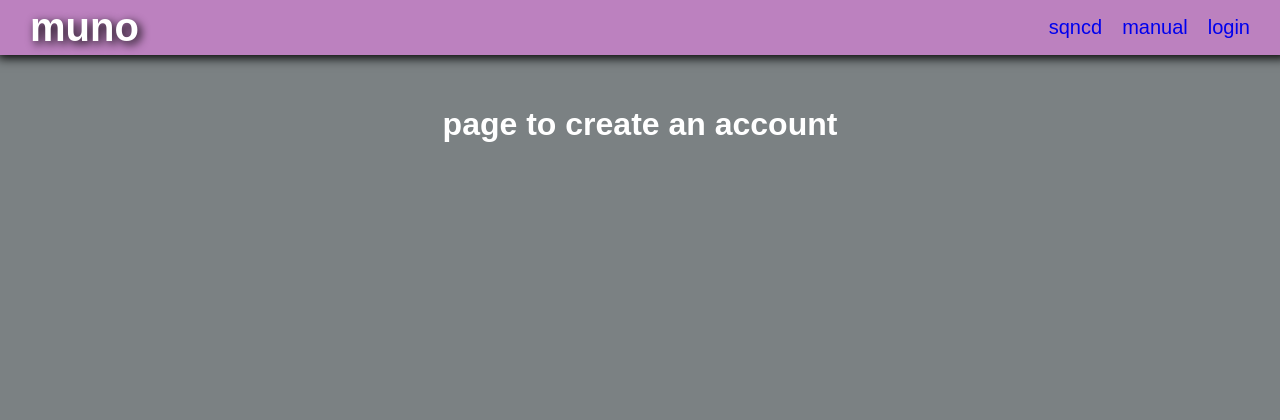
After one commit to muno17/sqncd, a Flask app: template templates/register.html in a window 1280 px wide. The commit adds this page. Shown: the top 420 px of the page. Run offline with Flask 2, Linux system fonts and the light colour scheme; the template is opened without the code that fills it, so the values that code supplies are empty.

Commit message:
add login, register, and passwordReset pages

```diff
--- a/app.py
+++ b/app.py
@@ -21,7 +21,9 @@ def manual():
 def account():
     return render_template('account.html')
 
-
+@app.route ('/login')
+def login():
+    return render_template('login.html')
 
 
 
--- a/templates/layout.html
+++ b/templates/layout.html
@@ -21,7 +21,7 @@
             <div class="headerRight">
                 <a href="/sqncd">sqncd</a>
                 <a href="/manual">manual</a>
-                <a href="/account">account</a>
+                <a href="/login">login</a>
             </div>
         </div>
 
--- /dev/null
+++ b/templates/register.html
@@ -0,0 +1,11 @@
+{% extends "layout.html" %}
+
+{% block title %}
+    Account
+{% endblock %}
+
+{% block main %}
+
+    <h1>page to create an account</h1>
+
+{% endblock %}
```
Also changed, not shown: templates/login.html (added, +11 -0 lines), templates/passwordReset.html (added, +11 -0 lines).
